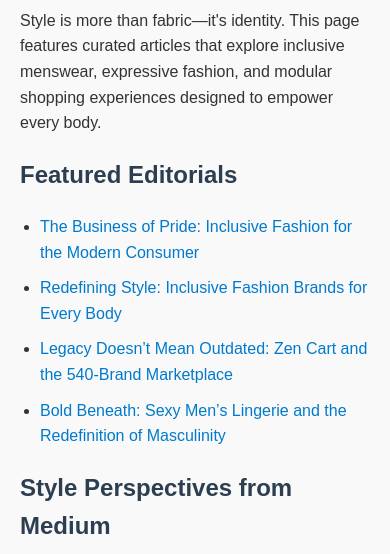
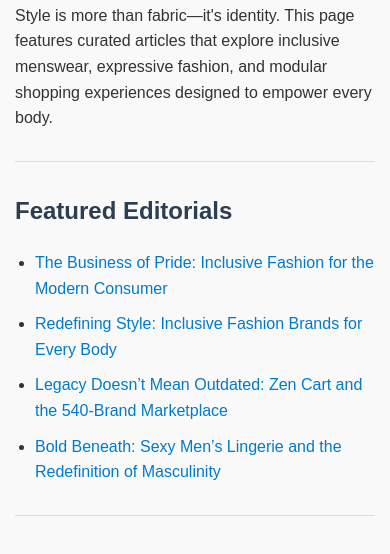
Before and after one commit to dealbyethangay/fashion, a plain HTML site: page index.html in a window 390 px wide. Shown: the part 240-794 px from the top of the page. Drawn offline with Linux system fonts and the light colour scheme.

Commit message:
Add files via upload

```diff
--- a/index.html
+++ b/index.html
@@ -5,6 +5,7 @@
   <title>Bold Inclusive Fashion</title>
   <meta name="description" content="Explore curated articles on inclusive menswear, expressive fashion, and modular e-commerce strategies.">
   <meta name="viewport" content="width=device-width, initial-scale=1.0">
+  <link rel="icon" href="favicon.png" type="image/png">
   <style>
     body {
       font-family: Arial, sans-serif;
@@ -38,6 +39,16 @@
       border-top: 1px solid #ddd;
       padding-top: 10px;
     }
+    hr {
+      border: none;
+      border-top: 1px solid #ddd;
+      margin: 30px 0;
+    }
+    @media (max-width: 600px) {
+      body {
+        padding: 15px;
+      }
+    }
   </style>
 </head>
 <body>
@@ -50,6 +61,8 @@
 <h1>Bold Inclusive Fashion</h1>
 <p>Style is more than fabric—it's identity. This page features curated articles that explore inclusive menswear, expressive fashion, and modular shopping experiences designed to empower every body.</p>
 
+<hr>
+
 <h2>Featured Editorials</h2>
 <ul>
   <li><a href="https://timebusinessnews.com/the-business-of-pride-how-dealbyethan-gay-is-pioneering-inclusive-fashion-for-the-modern-consumer/">The Business of Pride: Inclusive Fashion for the Modern Consumer</a></li>
@@ -57,6 +70,8 @@
   <li><a href="https://timebusinessnews.com/legacy-doesnt-mean-outdated-how-dealbyethan-com-uses-zen-cart-to-power-a-540-brand-fashion-marketplace/">Legacy Doesn’t Mean Outdated: Zen Cart and the 540-Brand Marketplace</a></li>
   <li><a href="https://vocal.media/lifehack/bold-beneath-sexy-men-s-lingerie-and-the-redefinition-of-masculinity-95a506sv">Bold Beneath: Sexy Men’s Lingerie and the Redefinition of Masculinity</a></li>
 </ul>
+
+<hr>
 
 <h2>Style Perspectives from Medium</h2>
 <ul>
@@ -68,11 +83,14 @@
   <li><a href="https://medium.com/@bradysmithonline/from-briefs-to-boxers-exploring-different-styles-of-gay-pride-underwear-ce3c4ed65dc7">Exploring Styles of Pride-Inspired Underwear</a></li>
 </ul>
 
+<hr>
+
 <h2>Explore More</h2>
 <p>These articles highlight bold fashion identities, inclusive design, and modular e-commerce strategies. Whether you're refining your wardrobe or building a brand, they offer insight and inspiration for expressive living.</p>
 
 <footer>
   <p>This page is curated for thematic discovery and may be updated periodically to reflect new resources.</p>
 </footer>
+
 </body>
 </html>
```
Lines whose indentation alone changed are shown as unchanged.
